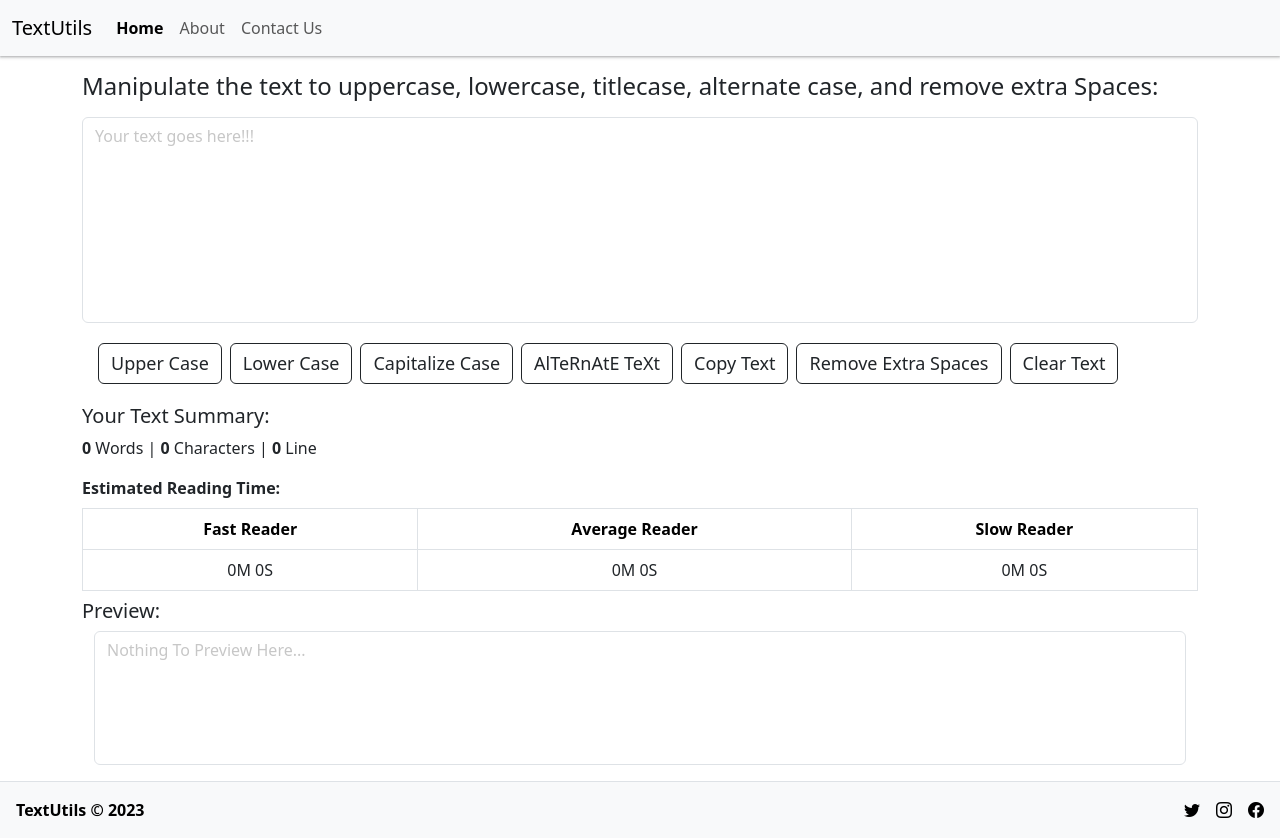
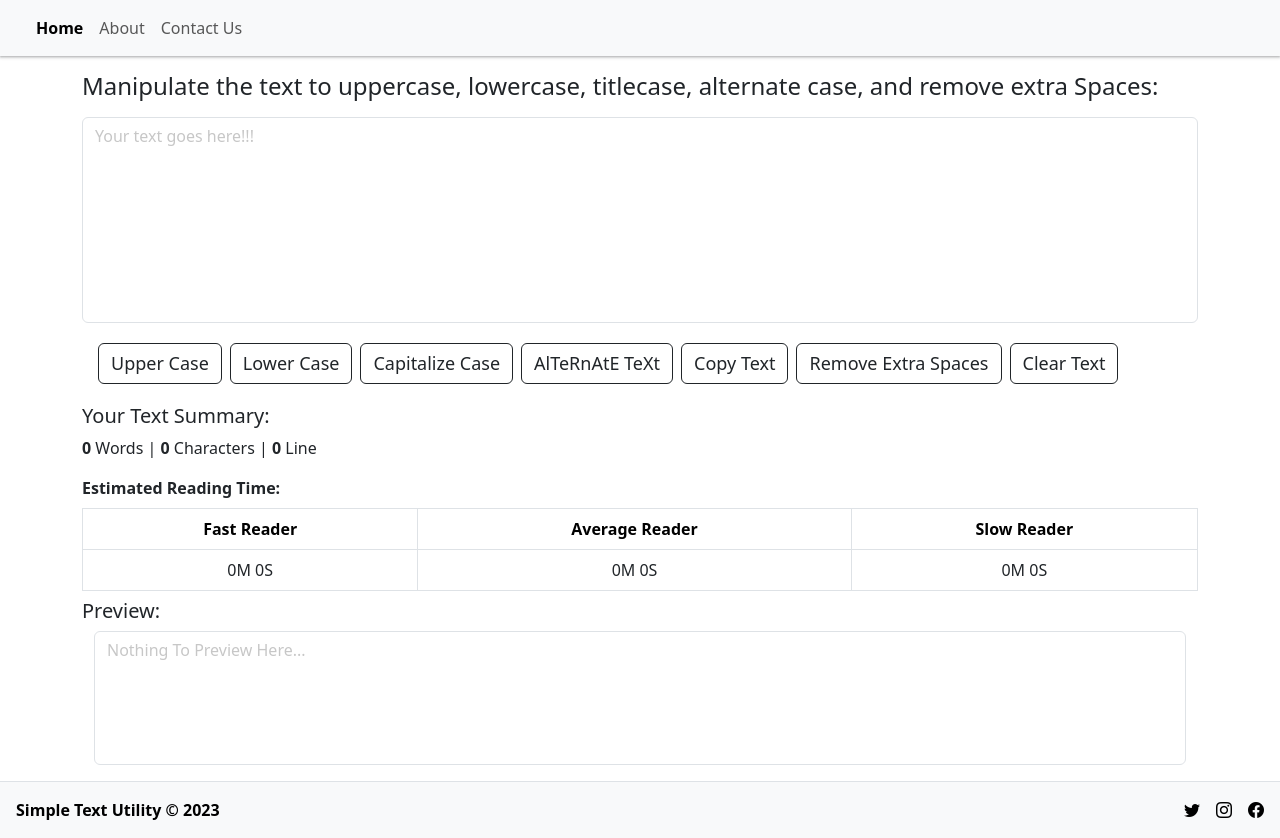
Before and after one commit to alpha-alexxx/string-shaper, a React (Create React App) app: page / in a window 1280 px wide. Built offline with nearby package versions, Linux system fonts and the light colour scheme.

Commit message:
First Commit

```diff
--- a/src/App.js
+++ b/src/App.js
@@ -18,9 +18,9 @@ function App() {
     if (location.pathname === "/") {
       document.title = "Home - Tools | UpperCase | LowerCase | TitleCase | Remove Extra Spaces";
     } else if (location.pathname === "/about") {
-      document.title = "About - TextUtils Description";
+      document.title = "About - Simple Text Utility Description";
     } else if (location.pathname === "/contact") {
-      document.title = "TextUtils - Contact Us";
+      document.title = "Simple Text Utility - Contact Us";
     }
   }, [location]);
   const toggleMode = () => {
@@ -51,7 +51,7 @@ function App() {
   return (
     <>
       <Navbar
-        title="TextUtils"
+        title=""
         mode={mode}
         toggleMode={toggleMode}
       />
@@ -73,7 +73,7 @@ function App() {
         <Route exact path="/about" element={<About mode={mode} />} />
         <Route exact path="/contact" element={<Contact mode={mode} />} />
       </Routes>
-      <Footer mode={mode} title="TextUtils"
+      <Footer mode={mode} title="Simple Text Utility"
       />
     </>
   );
--- a/src/components/About.js
+++ b/src/components/About.js
@@ -34,7 +34,7 @@ export default function About(props) {
                 Text Utilities:
               </h1>
               <p className="lead">
-                TextUtils are a set of functions or methods that are used to manipulate text in various ways, such as converting text to uppercase, lowercase, titlecase, etc. These utilities are commonly used in web development to format text for display on a website or in an application.
+                Simple Text Utility are a set of functions or methods that are used to manipulate text in various ways, such as converting text to uppercase, lowercase, titlecase, etc. These utilities are commonly used in web development to format text for display on a website or in an application.
                 <span className="badge text-bg-info">This project is part of his learning process.</span>
               </p>
               <div className="d-grid gap-2 d-md-flex justify-content-md-start">
@@ -81,7 +81,7 @@ export default function About(props) {
                 data-bs-parent="#accordionExample"
               >
                 <div className="accordion-body" style={myStyle}>
-               <strong>Get your text manipulation needs sorted in a jiffy with TextUtils!</strong> With our powerful tool, you can easily convert text to uppercase, lowercase, and titlecase, remove special characters, count words, and get the fast, slow, and average reading time. Plus, you can copy the text to clipboard with a single click to share it with others. Get your writing & editing done faster & easier - try TextUtils today!
+               <strong>Get your text manipulation needs sorted in a jiffy with Simple Text Utility!</strong> With our powerful tool, you can easily convert text to uppercase, lowercase, and titlecase, remove special characters, count words, and get the fast, slow, and average reading time. Plus, you can copy the text to clipboard with a single click to share it with others. Get your writing & editing done faster & easier - try Simple Text Utility today!
                 </div>
               </div>
             </div>
```
Also changed, not shown: public/manifest.json, 2 other files (tests, documents, lock files or other folders).
